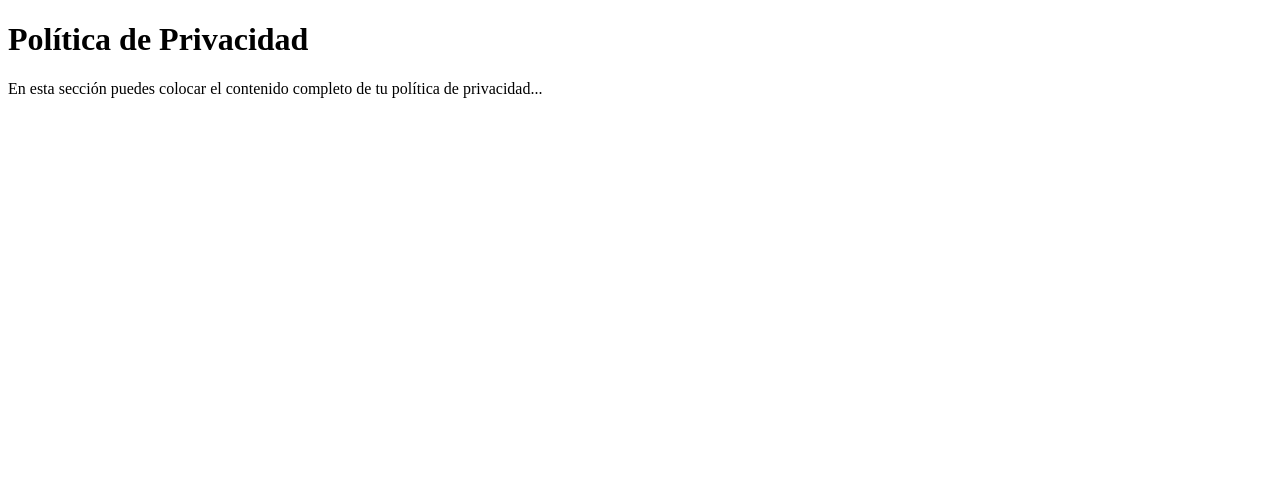
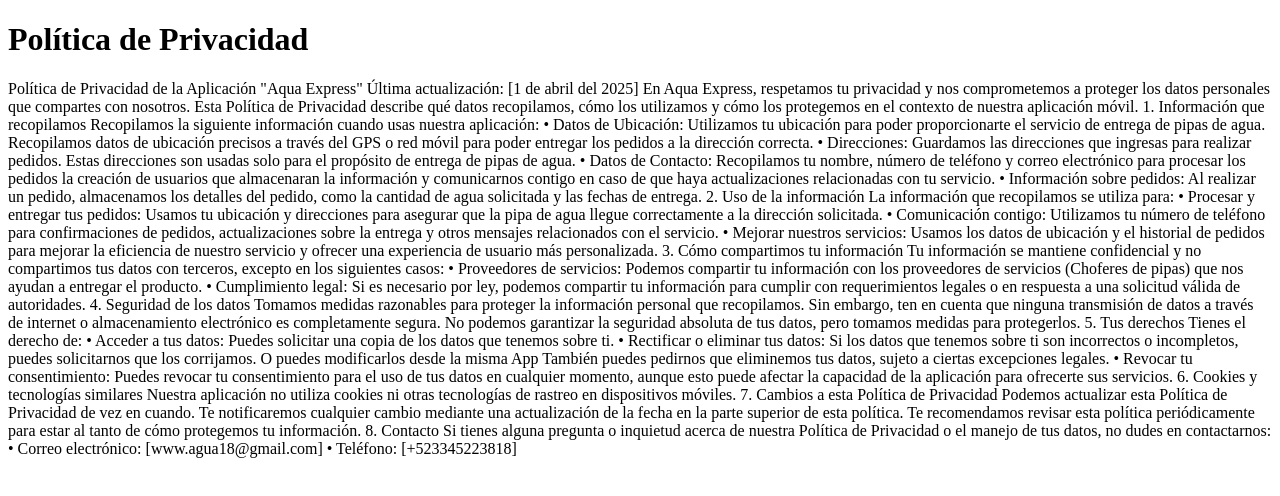
Before and after one commit to Yuko777/pol-tica-de-privacidad-Aqua-Express, a plain HTML site: page index.html in a window 1280 px wide. Drawn offline with Linux system fonts and the light colour scheme.

Commit message:
Update index.html

```diff
--- a/index.html
+++ b/index.html
@@ -7,6 +7,39 @@
 </head>
 <body>
     <h1>Política de Privacidad</h1>
-    <p>En esta sección puedes colocar el contenido completo de tu política de privacidad...</p>
+    <p>Política de Privacidad de la Aplicación "Aqua Express"
+Última actualización: [1 de abril del 2025]
+En Aqua Express, respetamos tu privacidad y nos comprometemos a proteger los datos personales que compartes con nosotros. Esta Política de Privacidad describe qué datos recopilamos, cómo los utilizamos y cómo los protegemos en el contexto de nuestra aplicación móvil.
+1. Información que recopilamos
+Recopilamos la siguiente información cuando usas nuestra aplicación:
+•	Datos de Ubicación: Utilizamos tu ubicación para poder proporcionarte el servicio de entrega de pipas de agua. Recopilamos datos de ubicación precisos a través del GPS o red móvil para poder entregar los pedidos a la dirección correcta.
+•	Direcciones: Guardamos las direcciones que ingresas para realizar pedidos. Estas direcciones son usadas solo para el propósito de entrega de pipas de agua.
+•	Datos de Contacto: Recopilamos tu nombre, número de teléfono y correo electrónico para procesar los pedidos la creación de usuarios que almacenaran la información y comunicarnos contigo en caso de que haya actualizaciones relacionadas con tu servicio.
+•	Información sobre pedidos: Al realizar un pedido, almacenamos los detalles del pedido, como la cantidad de agua solicitada y las fechas de entrega.
+2. Uso de la información
+La información que recopilamos se utiliza para:
+•	Procesar y entregar tus pedidos: Usamos tu ubicación y direcciones para asegurar que la pipa de agua llegue correctamente a la dirección solicitada.
+•	Comunicación contigo: Utilizamos tu número de teléfono para confirmaciones de pedidos, actualizaciones sobre la entrega y otros mensajes relacionados con el servicio.
+•	Mejorar nuestros servicios: Usamos los datos de ubicación y el historial de pedidos para mejorar la eficiencia de nuestro servicio y ofrecer una experiencia de usuario más personalizada.
+3. Cómo compartimos tu información
+Tu información se mantiene confidencial y no compartimos tus datos con terceros, excepto en los siguientes casos:
+•	Proveedores de servicios: Podemos compartir tu información con los proveedores de servicios (Choferes de pipas) que nos ayudan a entregar el producto.
+•	Cumplimiento legal: Si es necesario por ley, podemos compartir tu información para cumplir con requerimientos legales o en respuesta a una solicitud válida de autoridades.
+4. Seguridad de los datos
+Tomamos medidas razonables para proteger la información personal que recopilamos. Sin embargo, ten en cuenta que ninguna transmisión de datos a través de internet o almacenamiento electrónico es completamente segura. No podemos garantizar la seguridad absoluta de tus datos, pero tomamos medidas para protegerlos.
+5. Tus derechos
+Tienes el derecho de:
+•	Acceder a tus datos: Puedes solicitar una copia de los datos que tenemos sobre ti.
+•	Rectificar o eliminar tus datos: Si los datos que tenemos sobre ti son incorrectos o incompletos, puedes solicitarnos que los corrijamos. O puedes modificarlos desde la misma App También puedes pedirnos que eliminemos tus datos, sujeto a ciertas excepciones legales.
+•	Revocar tu consentimiento: Puedes revocar tu consentimiento para el uso de tus datos en cualquier momento, aunque esto puede afectar la capacidad de la aplicación para ofrecerte sus servicios.
+6. Cookies y tecnologías similares
+Nuestra aplicación no utiliza cookies ni otras tecnologías de rastreo en dispositivos móviles.
+7. Cambios a esta Política de Privacidad
+Podemos actualizar esta Política de Privacidad de vez en cuando. Te notificaremos cualquier cambio mediante una actualización de la fecha en la parte superior de esta política. Te recomendamos revisar esta política periódicamente para estar al tanto de cómo protegemos tu información.
+8. Contacto
+Si tienes alguna pregunta o inquietud acerca de nuestra Política de Privacidad o el manejo de tus datos, no dudes en contactarnos:
+•	Correo electrónico: [www.agua18@gmail.com]
+•	Teléfono: [+523345223818]
+</p>
 </body>
 </html>
```
